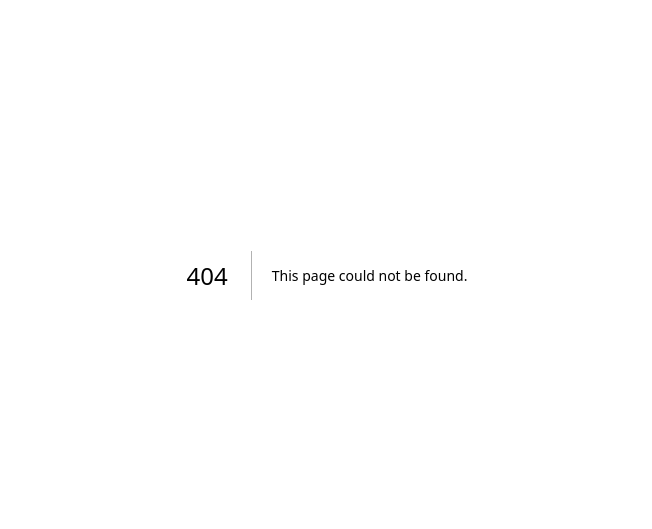
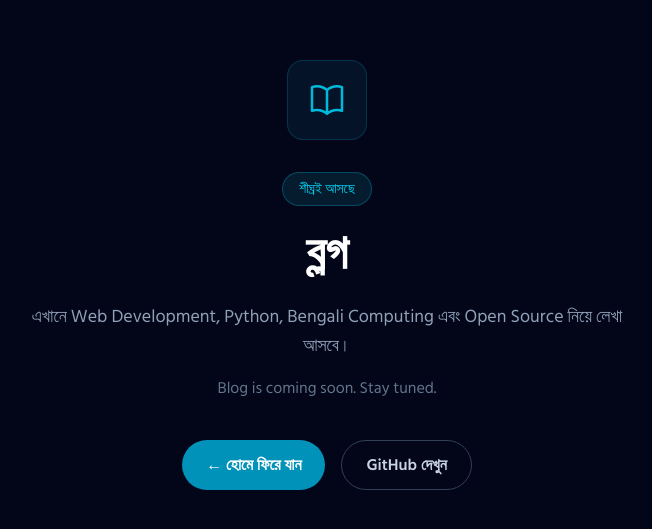
Before and after one commit to joysriramsarkar/Portfolio-Website-Z, a Next.js app: page /blog in a window 1280 px wide. Before the commit this address had no page. Shown: the part 125-654 px from the top of the page, without its empty margins (313-965 px from the left). Built offline with nearby package versions, Linux system fonts and the light colour scheme.

Commit message:
fix: contact apostrophe syntax error + add blog coming soon page

```diff
--- /dev/null
+++ b/src/app/blog/page.tsx
@@ -0,0 +1,66 @@
+import Link from 'next/link';
+import type { Metadata } from 'next';
+
+export const metadata: Metadata = {
+  title: 'Blog — Coming Soon | Joysriram Sarkar',
+  description:
+    'জয়শ্রীরামের ব্লগ শীঘ্রই আসছে। Web Development, Python, Bengali Computing এবং Open Source নিয়ে লেখা।',
+  robots: { index: false, follow: false }, // Content না থাকলে index করার দরকার নেই
+};
+
+export default function BlogPage() {
+  return (
+    <main className="min-h-screen bg-slate-950 text-slate-200 flex items-center justify-center">
+      <div className="container mx-auto px-4 text-center max-w-2xl">
+        {/* Icon */}
+        <div className="w-20 h-20 mx-auto mb-8 rounded-2xl bg-cyan-900/20 border border-cyan-500/20 flex items-center justify-center">
+          <svg
+            xmlns="http://www.w3.org/2000/svg"
+            className="w-10 h-10 text-cyan-500"
+            fill="none"
+            viewBox="0 0 24 24"
+            stroke="currentColor"
+            strokeWidth={1.5}
+            aria-hidden="true"
+          >
+            <path
+              strokeLinecap="round"
+              strokeLinejoin="round"
+              d="M12 6.042A8.967 8.967 0 006 3.75c-1.052 0-2.062.18-3 .512v14.25A8.987 8.987 0 016 18c2.305 0 4.408.867 6 2.292m0-14.25a8.966 8.966 0 016-2.292c1.052 0 2.062.18 3 .512v14.25A8.987 8.987 0 0018 18a8.967 8.967 0 00-6 2.292m0-14.25v14.25"
+            />
+          </svg>
+        </div>
+
+        <div className="inline-block px-4 py-1.5 mb-6 rounded-full bg-cyan-900/30 border border-cyan-500/30 text-cyan-400 text-sm font-medium">
+          শীঘ্রই আসছে
+        </div>
+
+        <h1 className="text-4xl md:text-5xl font-bold text-white mb-6">ব্লগ</h1>
+
+        <p className="text-slate-400 text-lg leading-relaxed mb-4">
+          এখানে Web Development, Python, Bengali Computing এবং Open Source নিয়ে লেখা আসবে।
+        </p>
+        <p className="text-slate-500 text-base mb-10">
+          Blog is coming soon. Stay tuned.
+        </p>
+
+        <div className="flex flex-col sm:flex-row gap-4 justify-center">
+          <Link
+            href="/"
+            className="inline-flex items-center justify-center px-6 py-3 rounded-full bg-cyan-600 hover:bg-cyan-700 text-white font-semibold transition-colors"
+          >
+            ← হোমে ফিরে যান
+          </Link>
+          <a
+            href="https://github.com/joysriramsarkar"
+            target="_blank"
+            rel="noopener noreferrer"
+            className="inline-flex items-center justify-center px-6 py-3 rounded-full border border-slate-700 text-slate-300 hover:bg-slate-800 font-semibold transition-colors"
+          >
+            GitHub দেখুন
+          </a>
+        </div>
+      </div>
+    </main>
+  );
+}
--- a/src/components/sections/Contact.tsx
+++ b/src/components/sections/Contact.tsx
@@ -115,7 +115,7 @@ export default function Contact({ language, t }: ContactProps) {
             <p className="text-slate-400 mb-8 text-lg leading-relaxed">
               {isBn
                 ? 'কোনো প্রজেক্ট মাথায় আছে? আমাকে জানান। যত দ্রুত সম্ভব উত্তর দেব।'
-                : 'Have a project in mind? I'd love to hear from you. Send me a message and I'll get back to you as soon as possible.'}
+                : 'Have a project in mind? I\u2019d love to hear from you. Send me a message and I\u2019ll get back to you as soon as possible.'}
             </p>
 
             <div className="space-y-6">
```
